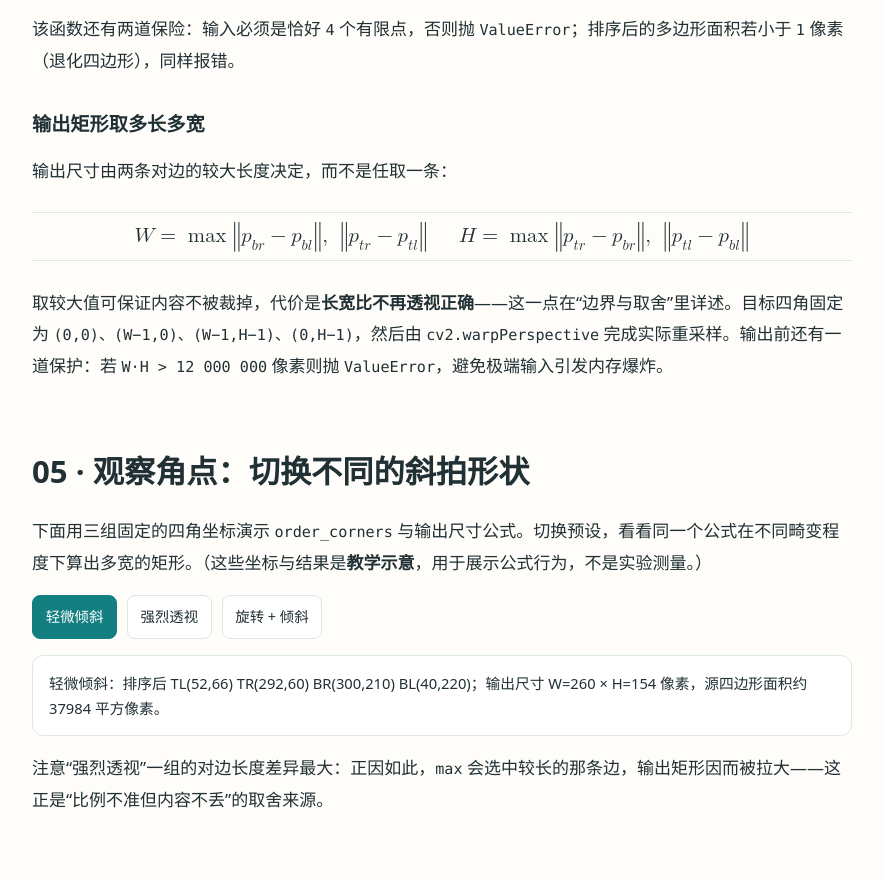
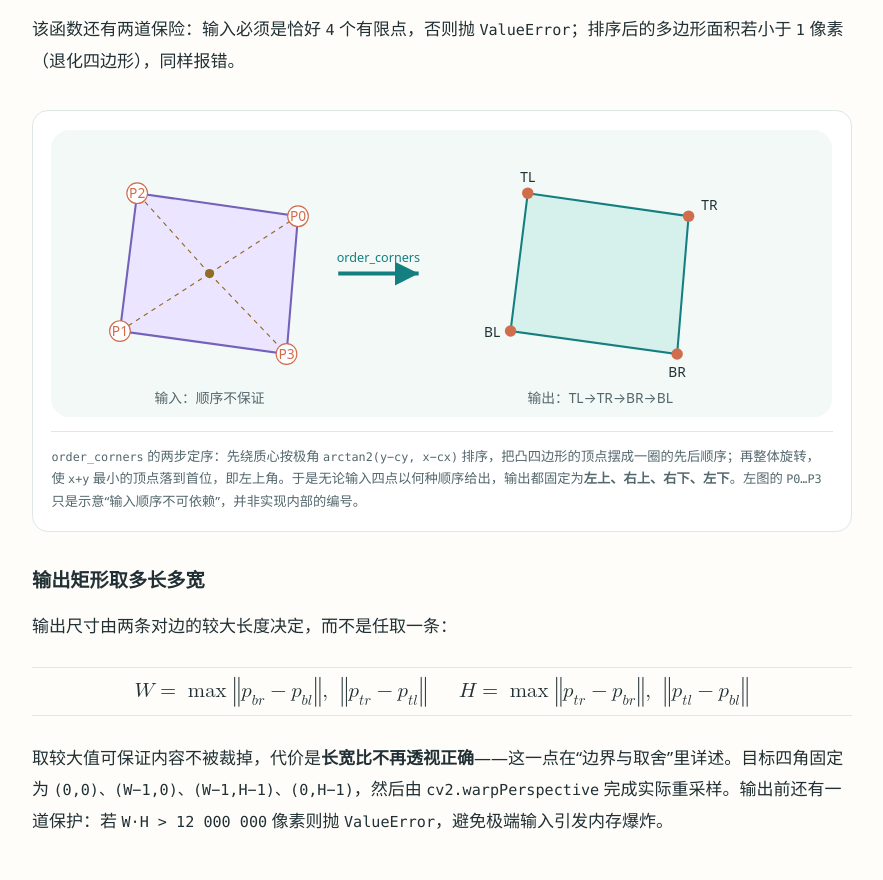
Before and after one commit to 1998x-stack/opencv-tutorial, a plain HTML site: page articles/geometry.html in a window 1280 px wide. Shown: the part 3329-4209 px from the top of the page, without its empty margins (335-1218 px from the left). Drawn offline with Linux system fonts and the light colour scheme.

Commit message:
docs(opencv-tutorial): add a corner-ordering mechanism figure to the geometry article

```diff
--- a/articles/geometry.html
+++ b/articles/geometry.html
@@ -157,6 +157,34 @@ ul.plain{padding-left:1.2rem}ul.plain li{margin:.45rem 0}
 <h3>把四个点摆成一致的顺序</h3>
 <p><code>getPerspectiveTransform</code> 对点的顺序<strong>极其敏感</strong>——把左上错配成右上，会得到翻转或扭曲的结果。为此 <code>order_corners</code> 先绕质心按角度排序：<code>arctan2(y−cy, x−cx)</code>，对凸四边形这会得到沿边一圈的顺序；再整体旋转，使 <code>x + y</code> 最小的点落到首位，即左上角。这样四点的排列稳定为<strong>左上、右上、右下、左下</strong>。</p>
 <p>该函数还有两道保险：输入必须是恰好 <code>4</code> 个有限点，否则抛 <code>ValueError</code>；排序后的多边形面积若小于 <code>1</code> 像素（退化四边形），同样报错。</p>
+<figure>
+<svg role="img" aria-labelledby="fig-order-title fig-order-desc" viewBox="0 0 680 250" xmlns="http://www.w3.org/2000/svg">
+<title id="fig-order-title">order_corners 把乱序四角整理为固定顺序</title>
+<desc id="fig-order-desc">左图是乱序输入的四个角点，绕质心按极角排序后再旋转，使左上角落到首位，得到右图固定的左上、右上、右下、左下顺序。</desc>
+<rect width="680" height="250" rx="16" fill="#f3f9f6"/>
+<polygon points="75,55 215,75 205,195 60,175" fill="#ebe5ff" stroke="#7461ba" stroke-width="1.8"/>
+<g stroke="#916c22" stroke-width="1" stroke-dasharray="4 4"><line x1="138" y1="125" x2="75" y2="55"/><line x1="138" y1="125" x2="215" y2="75"/><line x1="138" y1="125" x2="205" y2="195"/><line x1="138" y1="125" x2="60" y2="175"/></g>
+<circle cx="138" cy="125" r="4" fill="#916c22"/>
+<g font-size="12" text-anchor="middle">
+<circle cx="75" cy="55" r="9" fill="#fff" stroke="#d06d4d"/><text x="75" y="59" fill="#d06d4d">P2</text>
+<circle cx="215" cy="75" r="9" fill="#fff" stroke="#d06d4d"/><text x="215" y="79" fill="#d06d4d">P0</text>
+<circle cx="205" cy="195" r="9" fill="#fff" stroke="#d06d4d"/><text x="205" y="199" fill="#d06d4d">P3</text>
+<circle cx="60" cy="175" r="9" fill="#fff" stroke="#d06d4d"/><text x="60" y="179" fill="#d06d4d">P1</text>
+</g>
+<text x="138" y="238" font-size="12" fill="#53676d" text-anchor="middle">输入：顺序不保证</text>
+<g stroke="#147f80" stroke-width="3.5" fill="none" marker-end="url(#ao)"><path d="M250 125 H320"/></g>
+<text x="285" y="115" font-size="11" fill="#147f80" text-anchor="middle">order_corners</text>
+<polygon points="415,55 555,75 545,195 400,175" fill="#d6f1eb" stroke="#147f80" stroke-width="1.8"/>
+<circle cx="415" cy="55" r="5" fill="#d06d4d"/><circle cx="555" cy="75" r="5" fill="#d06d4d"/><circle cx="545" cy="195" r="5" fill="#d06d4d"/><circle cx="400" cy="175" r="5" fill="#d06d4d"/>
+<g font-size="12" fill="#203035">
+<text x="415" y="45" text-anchor="middle">TL</text><text x="566" y="70" text-anchor="start">TR</text>
+<text x="545" y="215" text-anchor="middle">BR</text><text x="391" y="180" text-anchor="end">BL</text>
+</g>
+<text x="478" y="238" font-size="12" fill="#53676d" text-anchor="middle">输出：TL→TR→BR→BL</text>
+<defs><marker id="ao" markerWidth="9" markerHeight="9" refX="6" refY="3" orient="auto"><path d="M0 0 L6 3 L0 6 Z" fill="#147f80"/></marker></defs>
+</svg>
+<figcaption><code>order_corners</code> 的两步定序：先绕质心按极角 <code>arctan2(y−cy, x−cx)</code> 排序，把凸四边形的顶点摆成一圈的先后顺序；再整体旋转，使 <code>x+y</code> 最小的顶点落到首位，即左上角。于是无论输入四点以何种顺序给出，输出都固定为<strong>左上、右上、右下、左下</strong>。左图的 <code>P0…P3</code> 只是示意“输入顺序不可依赖”，并非实现内部的编号。</figcaption>
+</figure>
 <h3>输出矩形取多长多宽</h3>
 <p>输出尺寸由两条对边的较大长度决定，而不是任取一条：</p>
 <div class="math-equation" role="group" aria-label="输出宽度与高度的定义">
```
